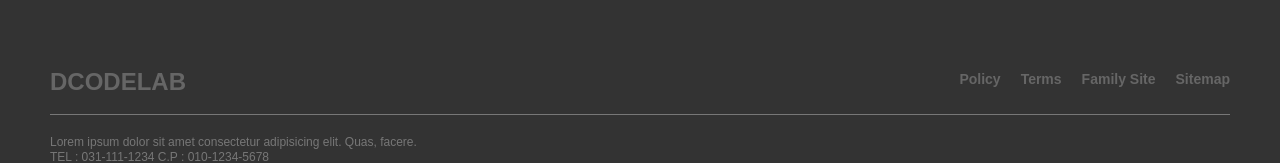
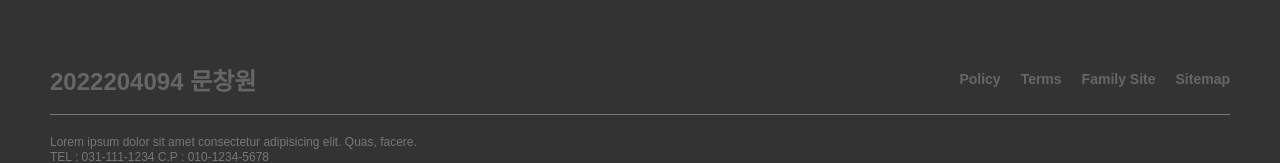
Before and after one commit to ansckddnjs17/enterprise_2022204094_-, a plain HTML site: page index.html in a window 1280 px wide. Shown: the part 1537-1700 px from the top of the page. Drawn offline with Linux system fonts and the light colour scheme.

Commit message:
Update index.html

```diff
--- a/index.html
+++ b/index.html
@@ -92,7 +92,7 @@
     <footer>
         <div class="inner">
             <div class="upper">
-                <h1>DCODELAB</h1>
+                <h1>2022204094 문창원</h1>
                 <ul>
                     <li><a href="#">Policy</a></li>
                     <li><a href="#">Terms</a></li>
```
